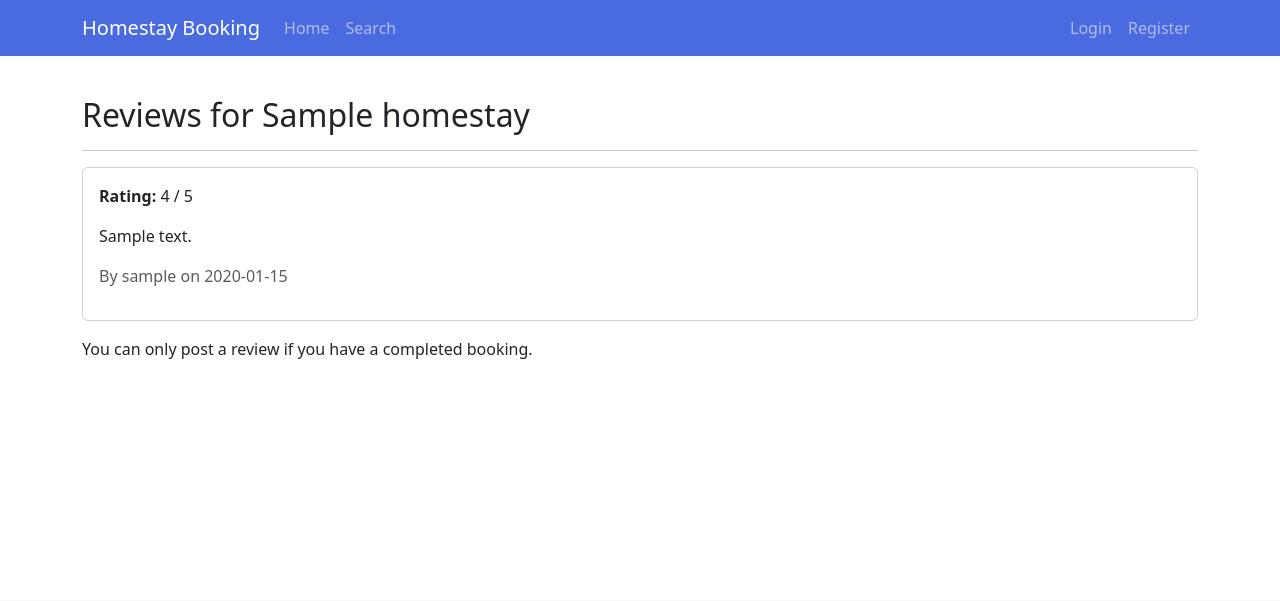
After one commit to qphat289/Staycation_website_EXE101, a Flask app: page /renter/reviews/1 in a window 1280 px wide. The commit adds this page. Shown: the top 601 px of the page. Run offline with Flask 3, Linux system fonts and the light colour scheme; tables that the repository leaves empty hold one stand-in row (values such as "Sample post").

Commit message:
adding review function

```diff
--- a/routes/renter.py
+++ b/routes/renter.py
@@ -194,3 +194,105 @@ def booking_details(booking_id):
         return redirect(url_for('renter.dashboard'))
 
     return render_template('renter/booking_details.html', booking=booking)
+
+@renter_bp.route('/review-booking/<int:booking_id>', methods=['GET', 'POST'])
+@login_required
+def review_booking(booking_id):
+    """
+    Displays an existing review or allows the user to post one
+    if they haven't already, for a completed booking.
+    """
+    booking = Booking.query.get_or_404(booking_id)
+
+    # Ensure the current user owns this booking
+    if booking.renter_id != current_user.id:
+        flash("You don't have permission to review this booking.", "danger")
+        return redirect(url_for('renter.dashboard'))
+
+    # Ensure the booking is completed
+    if booking.status != 'completed':
+        flash("You can only review a completed booking.", "danger")
+        return redirect(url_for('renter.dashboard'))
+
+    # If you store reviews in a separate table, check if there's already a review
+    existing_review = Review.query.filter_by(
+        homestay_id=booking.homestay_id,
+        user_id=current_user.id
+    ).first()
+
+    if request.method == 'POST':
+        # If user posts a new review
+        rating = int(request.form.get('rating', 5))
+        content = request.form.get('content', '')
+
+        if existing_review:
+            # Optionally update the existing review or show a message
+            existing_review.rating = rating
+            existing_review.content = content
+            flash("Your review has been updated!", "success")
+        else:
+            # Create a new review
+            new_review = Review(
+                rating=rating,
+                content=content,
+                homestay_id=booking.homestay_id,
+                user_id=current_user.id
+            )
+            db.session.add(new_review)
+            flash("Review submitted!", "success")
+
+        db.session.commit()
+        return redirect(url_for('renter.dashboard'))
+
+    return render_template('renter/review_booking.html', booking=booking, existing_review=existing_review)
+
+@renter_bp.route('/reviews/<int:homestay_id>', methods=['GET', 'POST'])
+def view_reviews(homestay_id):
+    homestay = Homestay.query.get_or_404(homestay_id)
+
+    # Fetch all reviews
+    reviews = Review.query.filter_by(homestay_id=homestay.id).order_by(Review.created_at.desc()).all()
+
+    # Check if user can post (i.e. has a completed booking)
+    can_post = False
+    if current_user.is_authenticated and current_user.is_renter():
+        completed_booking = Booking.query.filter_by(
+            homestay_id=homestay.id,
+            renter_id=current_user.id,
+            status='completed'
+        ).first()
+        if completed_booking:
+            can_post = True
+
+    if request.method == 'POST':
+        if not can_post:
+            flash("You can only post a review if you have a completed booking.", "danger")
+            return redirect(url_for('renter.view_reviews', homestay_id=homestay.id))
+
+        # proceed to create/update review
+        rating = int(request.form.get('rating', 5))
+        content = request.form.get('content', '')
+
+        existing_review = Review.query.filter_by(
+            homestay_id=homestay.id,
+            user_id=current_user.id
+        ).first()
+
+        if existing_review:
+            existing_review.rating = rating
+            existing_review.content = content
+            flash("Your review has been updated!", "success")
+        else:
+            new_review = Review(
+                rating=rating,
+                content=content,
+                homestay_id=homestay.id,
+                user_id=current_user.id
+            )
+            db.session.add(new_review)
+            flash("Review submitted!", "success")
+
+        db.session.commit()
+        return redirect(url_for('renter.view_reviews', homestay_id=homestay.id))
+
+    return render_template('renter/view_reviews.html', homestay=homestay, reviews=reviews, can_post=can_post)
--- /dev/null
+++ b/templates/renter/view_reviews.html
@@ -0,0 +1,39 @@
+{% extends 'base.html' %}
+{% block title %}Reviews for {{ homestay.title }}{% endblock %}
+
+{% block content %}
+<h2>Reviews for {{ homestay.title }}</h2>
+<hr>
+
+{% if reviews %}
+  {% for review in reviews %}
+    <div class="card mb-3">
+      <div class="card-body">
+        <p><strong>Rating:</strong> {{ review.rating }} / 5</p>
+        <p>{{ review.content }}</p>
+        <p class="text-muted">By {{ review.author.username }} on {{ review.created_at.strftime('%Y-%m-%d') }}</p>
+      </div>
+    </div>
+  {% endfor %}
+{% else %}
+  <p>No reviews yet for this homestay.</p>
+{% endif %}
+
+{% if can_post %}
+  <hr>
+  <h4>Leave or Update Your Review</h4>
+  <form method="post">
+    <div class="mb-3">
+      <label for="rating" class="form-label">Rating (1-5)</label>
+      <input type="number" class="form-control" name="rating" id="rating" min="1" max="5" value="5" required>
+    </div>
+    <div class="mb-3">
+      <label for="content" class="form-label">Your Review</label>
+      <textarea class="form-control" name="content" id="content" rows="4" required></textarea>
+    </div>
+    <button type="submit" class="btn btn-primary">Submit Review</button>
+  </form>
+{% else %}
+  <p class="mt-3">You can only post a review if you have a completed booking.</p>
+{% endif %}
+{% endblock %}
```
Also changed, not shown: templates/renter/booking_details.html (+10 -4 lines), templates/renter/dashboard.html (+11 -15 lines), templates/renter/review_booking.html (added, +35 -0 lines), instance/homestay.db.
